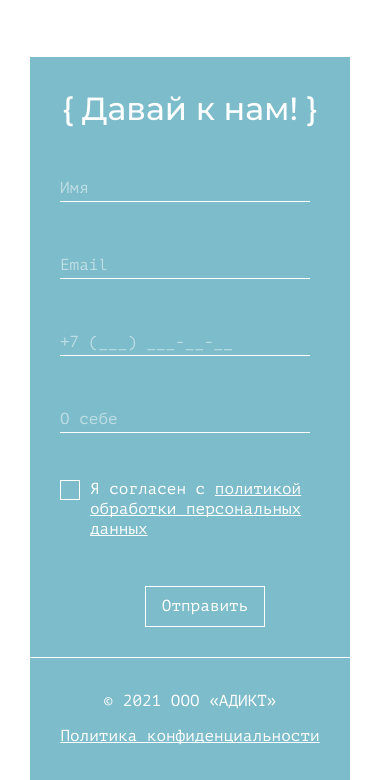
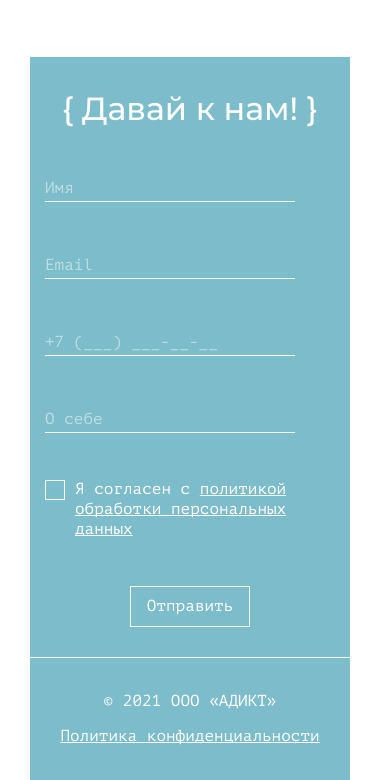
Before and after one commit to Dirk19991/adict-test, a website built with Parcel: page index.html in a window 390 px wide. Shown: the part 3950-4730 px from the top of the page. Built offline with nearby package versions, Linux system fonts and the light colour scheme.

Commit message:
fix form

```diff
--- a/style.scss
+++ b/style.scss
@@ -968,7 +968,7 @@ main {
   align-items: center;
 
   @media (max-width: 768px) {
-    width: 320px;
+    width: 320px !important;
     margin-left: -10px;
     height: 600px;
   }
@@ -1001,8 +1001,7 @@ main {
     width: 456px;
 
     @media (max-width: 768px) {
-      width: 320px !important;
-      padding-left: 30px;
+      width: 290px;
     }
 
     > label {
```
Also changed, not shown: style.css, 1 other file.
